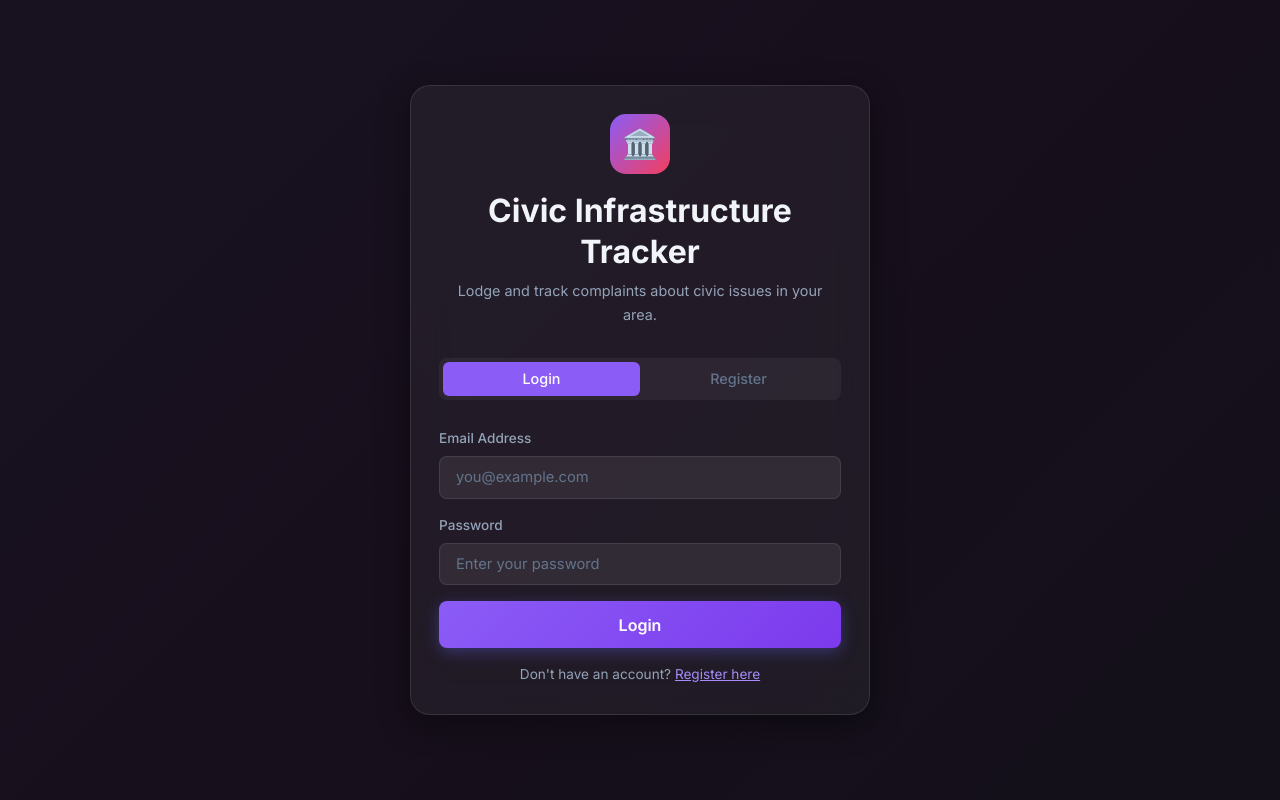
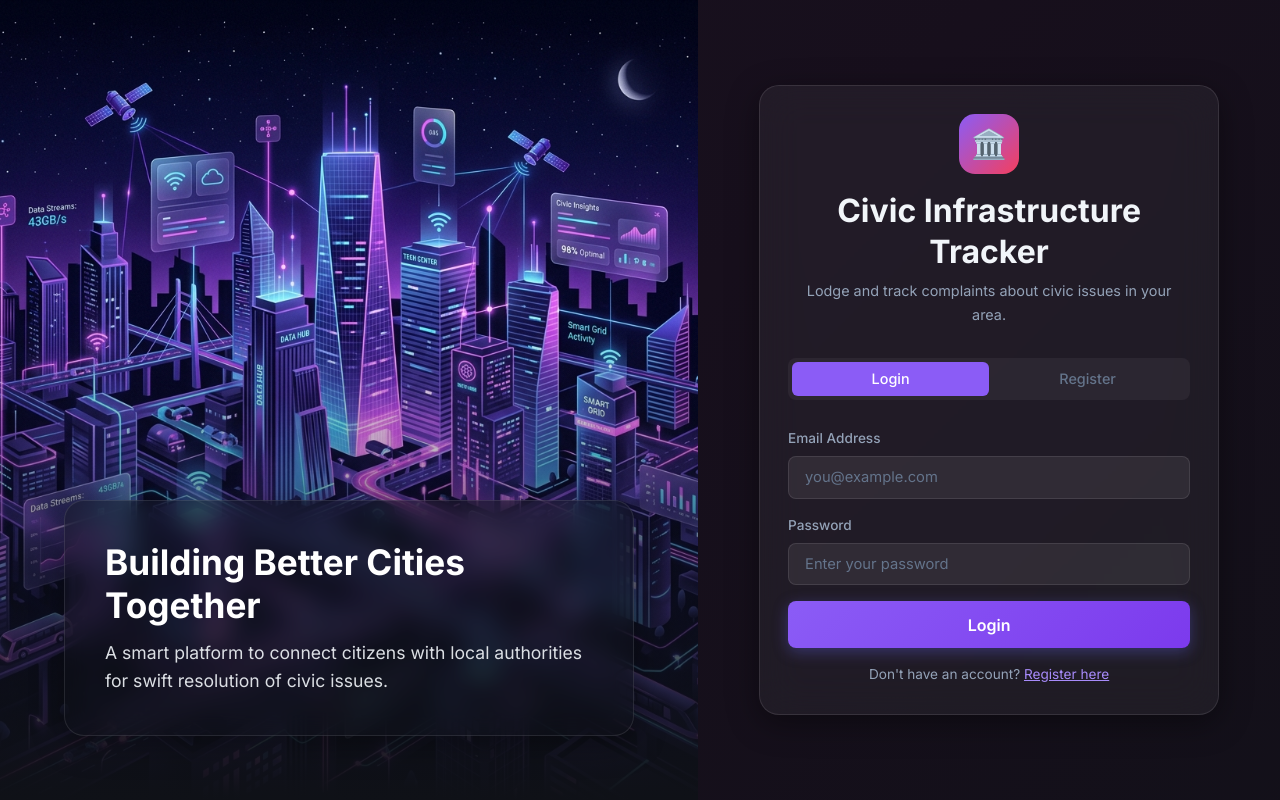
Before and after one commit to anshupal714/Civic-Infrastructure-Complaint-and-Status-Tracker-Project, a website: page frontend/index.html in a window 1280 px wide. Drawn offline with Linux system fonts and the light colour scheme.

Commit message:
feat: add premium UI/UX split layout with background image on login screen

```diff
--- a/frontend/index.html
+++ b/frontend/index.html
@@ -13,7 +13,14 @@
      AUTH SCREEN  (shown when not logged in)
 ════════════════════════════════════════════════ -->
 <div id="authScreen" class="auth-wrapper">
-  <div class="card auth-card">
+  <div class="auth-image">
+    <div class="auth-image-content">
+      <h2>Building Better Cities Together</h2>
+      <p>A smart platform to connect citizens with local authorities for swift resolution of civic issues.</p>
+    </div>
+  </div>
+  <div class="auth-form-container">
+    <div class="card auth-card">
     <div class="auth-header">
       <div class="auth-logo">🏛️</div>
       <h2>Civic Infrastructure Tracker</h2>
@@ -73,6 +80,7 @@
         <a href="#" style="color:var(--primary-light);" onclick="switchAuthTab('login')">Login here</a>
       </p>
     </form>
+  </div>
   </div>
 </div>
 
--- a/frontend/style.css
+++ b/frontend/style.css
@@ -207,8 +207,18 @@ textarea.form-control { resize: vertical; min-height: 110px; }
 .timeline-text { font-size: 0.9rem; }
 
 /* ── Auth Pages ── */
-.auth-wrapper { min-height: 100vh; display: flex; align-items: center; justify-content: center; padding: 2rem; }
+.auth-wrapper { min-height: 100vh; display: grid; grid-template-columns: 1.2fr 1fr; }
+.auth-image { background: url('assets/login-bg.png') center/cover no-repeat; position: relative; display: flex; align-items: flex-end; padding: 4rem; }
+.auth-image::before { content: ''; position: absolute; inset: 0; background: linear-gradient(to top, rgba(15,17,23,1) 0%, rgba(15,17,23,0) 60%); }
+.auth-image-content { position: relative; z-index: 1; background: rgba(15, 17, 23, 0.45); backdrop-filter: blur(12px); -webkit-backdrop-filter: blur(12px); padding: 2.5rem; border-radius: var(--radius-lg); border: 1px solid var(--border); box-shadow: var(--shadow-card); animation: fadeIn 1s ease; }
+.auth-image-content h2 { color: #fff; margin-bottom: 0.8rem; font-size: 2.2rem; line-height: 1.2; }
+.auth-image-content p { color: var(--text-primary); font-size: 1.1rem; opacity: 0.9; }
+.auth-form-container { display: flex; align-items: center; justify-content: center; padding: 2rem; }
 .auth-card { width: 100%; max-width: 460px; }
+@media (max-width: 900px) {
+  .auth-wrapper { grid-template-columns: 1fr; }
+  .auth-image { display: none; }
+}
 .auth-header { text-align: center; margin-bottom: 2rem; }
 .auth-logo { width: 60px; height: 60px; background: linear-gradient(135deg,var(--primary),var(--accent)); border-radius: 16px; display: flex; align-items: center; justify-content: center; font-size: 1.8rem; margin: 0 auto 1rem; }
 .auth-tabs { display: flex; background: rgba(255,255,255,0.05); border-radius: var(--radius-sm); padding: 4px; margin-bottom: 1.75rem; }
```
Also changed, not shown: frontend/assets/login-bg.png (added).
